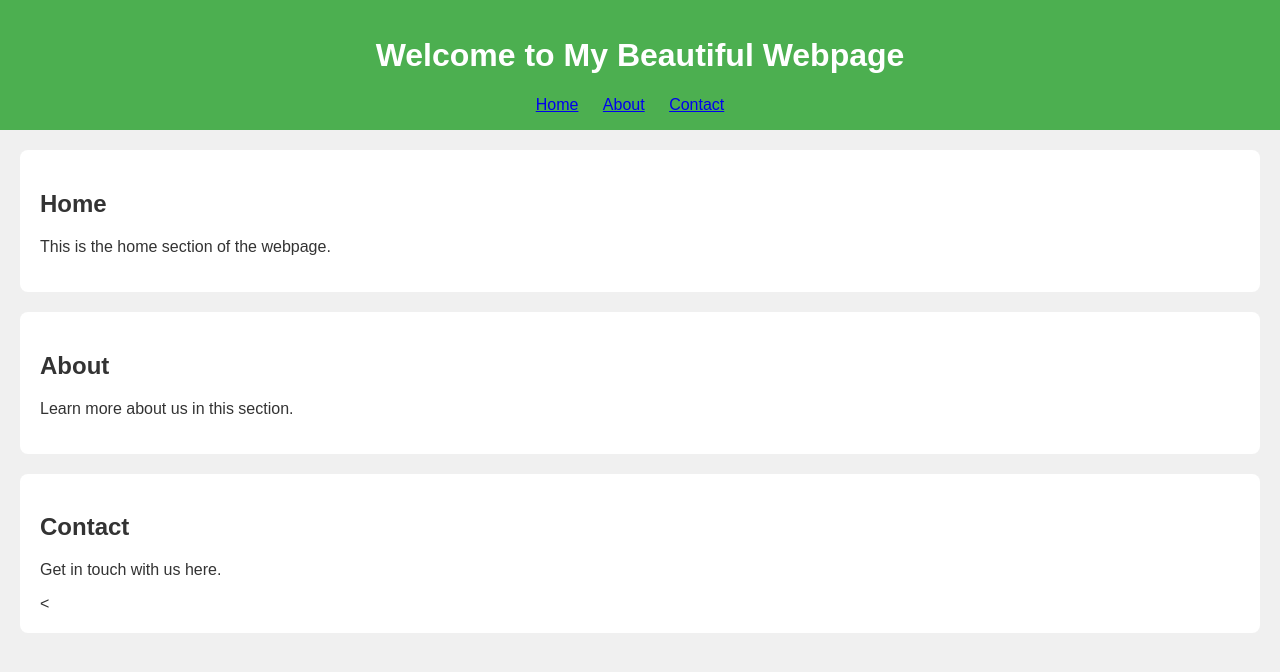
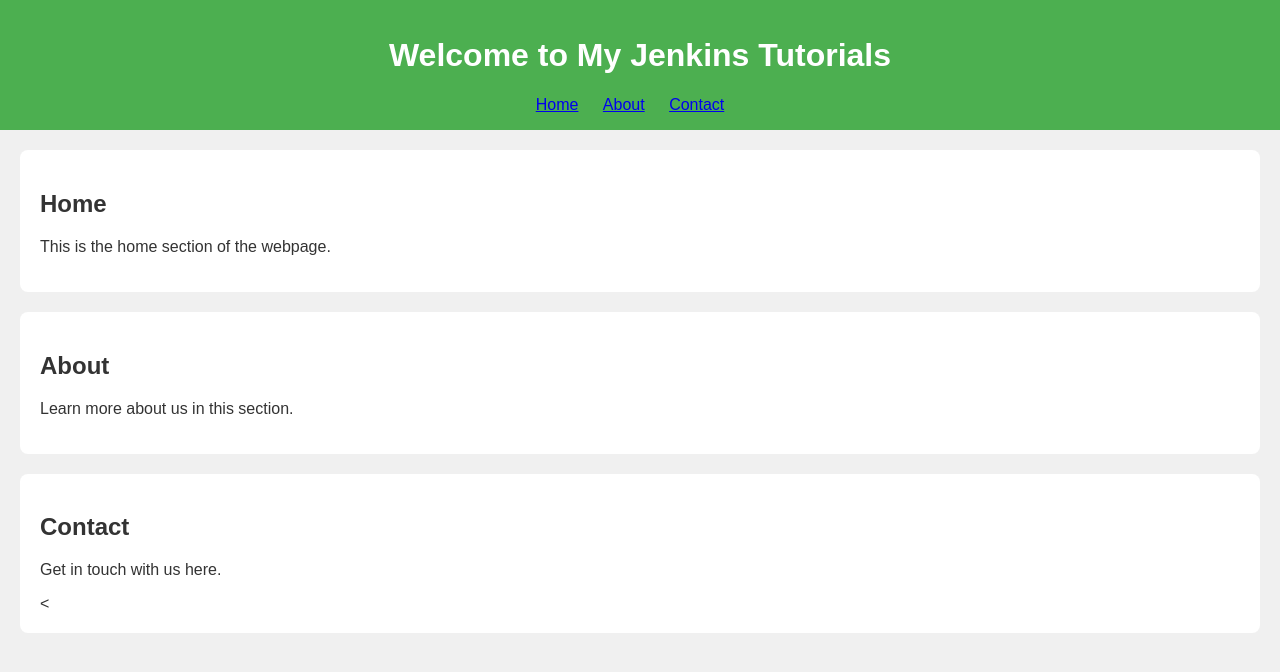
Before and after one commit to abdulrehmanark911-arch/pythoncode1, a plain HTML site: page index.html in a window 1280 px wide. Drawn offline with Linux system fonts and the light colour scheme.

Commit message:
Update index.html

```diff
--- a/index.html
+++ b/index.html
@@ -1,7 +1,7 @@
 <!DOCTYPE html>
 <html>
 <head>
-    <title>Beautiful Webpage</title>
+    <title>Jenkins Tutorials</title>
     <style>
         body {
             font-family: Arial, sans-serif;
@@ -49,7 +49,7 @@
 <body>
 
 <header>
-    <h1>Welcome to My Beautiful Webpage</h1>
+    <h1>Welcome to My Jenkins Tutorials</h1>
     <nav>
         <ul>
             <li><a href="#home">Home</a></li>
```
